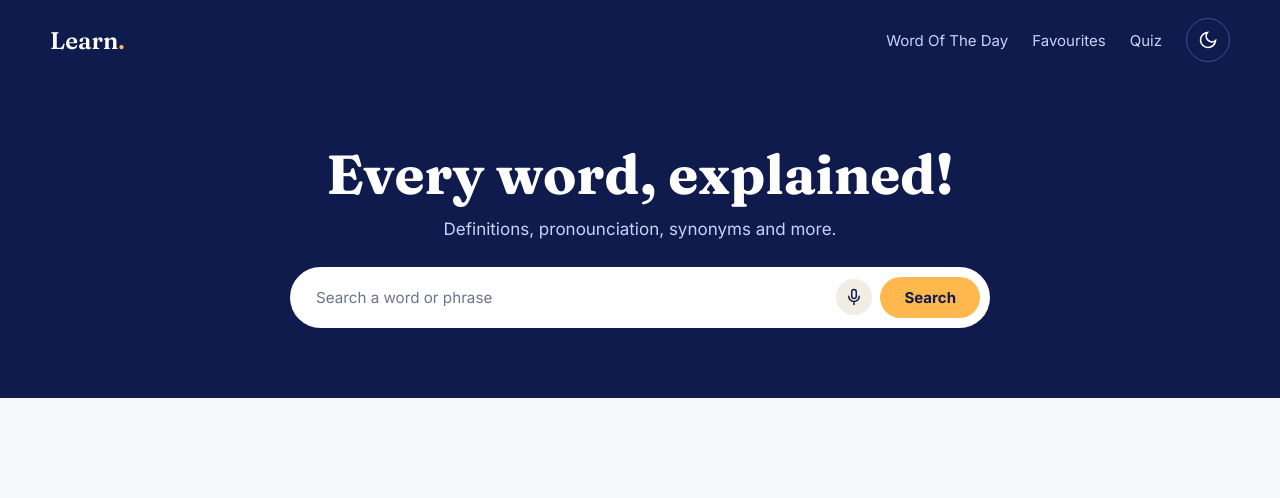
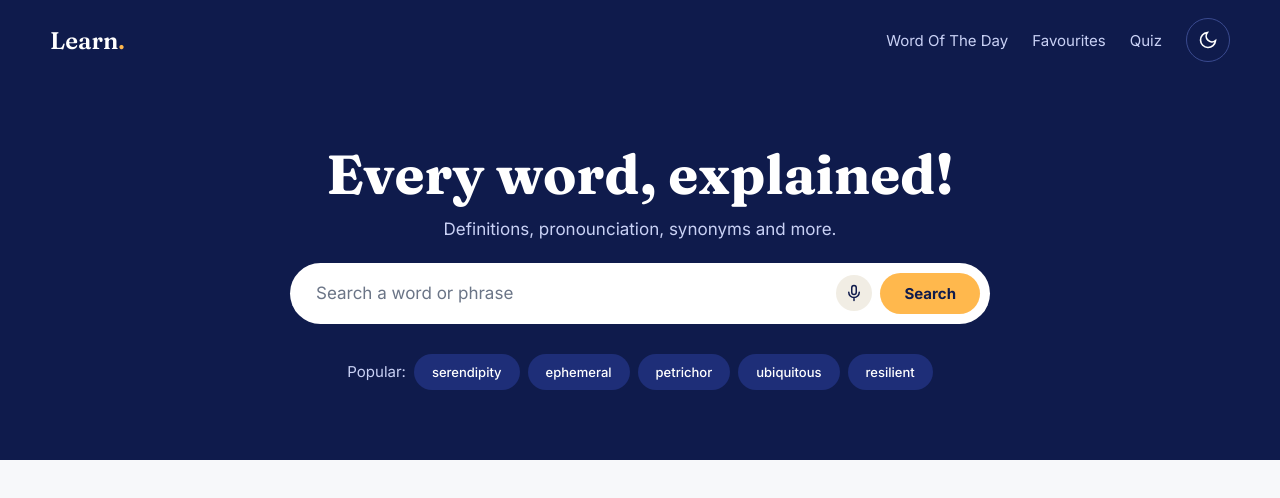
Before and after one commit to Mandi-Lekalakala/react-dictionary, a React (Vite) app: page / in a window 1280 px wide. Shown: the top 498 px of the page. Built offline with nearby package versions, Linux system fonts and the light colour scheme.

Commit message:
rendered it form Home.jsx and added styling

```diff
--- a/src/pages/Home.jsx
+++ b/src/pages/Home.jsx
@@ -1,5 +1,5 @@
+import PopularSearches from "../components/PopularSearches";
 import SearchBar from "../components/SearchBar";
-
 import "../styles/home.css";
 
 export default function Home() {
@@ -10,6 +10,7 @@ export default function Home() {
         Definitions, pronounciation, synonyms and more.
       </p>
       <SearchBar />
+      <PopularSearches />
     </section>
   );
 }
--- a/src/styles/home.css
+++ b/src/styles/home.css
@@ -18,3 +18,30 @@
   font-size: 17px;
   color: var(--on-navy-muted);
 }
+
+.popular {
+  display: flex;
+  flex-wrap: wrap;
+  align-items: center;
+  justify-content: center;
+  gap: 8px;
+  margin-top: 30px;
+  font-size: 13px;
+}
+
+.popular-label {
+  color: var(--on-navy-muted);
+  font-size: 15px;
+}
+
+.chip {
+  padding: 10px 18px;
+  border-radius: 999px;
+  background: var(--navy-light);
+  color: #ffffff;
+  font-weight: 500;
+}
+
+.chip:hover {
+  background: var(--navy-border);
+}
--- a/src/styles/searchbar.css
+++ b/src/styles/searchbar.css
@@ -4,7 +4,7 @@
   gap: 8px;
   max-width: 700px;
   width: 100%;
-  margin: 28px auto 0;
+  margin: 24px auto 0;
   padding: 10px;
   background: #fff;
   border-radius: 999px;
@@ -18,12 +18,13 @@
   outline: none;
   background: transparent;
   font-family: var(--font-body);
-  font-size: 0.95rem;
+  font-size: 15px;
   color: var(--text);
 }
 
 .search-input::placeholder {
   color: var(--muted);
+  font-size: 17px;
 }
 
 .search-mic {
```
